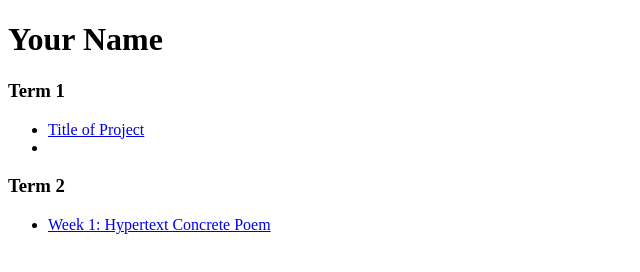
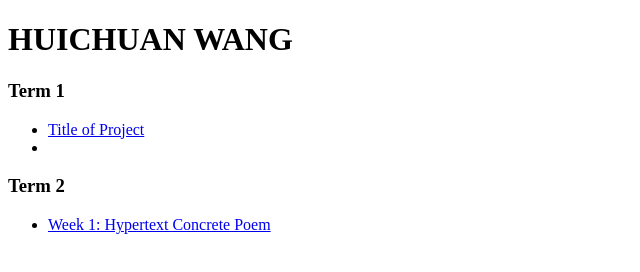
Before and after one commit to huichuan1999/wcc-portfolio, a plain HTML site: page index.html in a window 1280 px wide. Shown: the whole page, without its empty margins (0-640 px from the left). Drawn offline with Linux system fonts and the light colour scheme.

Commit message:
change my name

```diff
--- a/index.html
+++ b/index.html
@@ -11,7 +11,7 @@
         <!--This week we are keeping things very simple, please do not add anything extra, no CSS styling etc.-->
 
         <!--Change to your full name below-->
-        <h1>Your Name</h1>
+        <h1>HUICHUAN WANG</h1>
 
         <h3>Term 1</h3>
 
```
